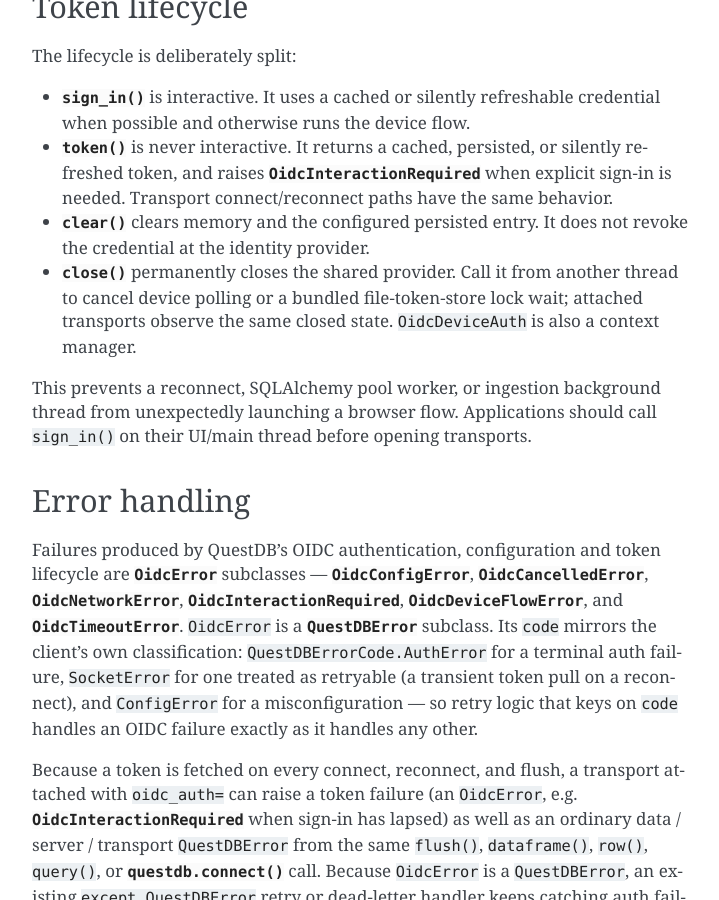
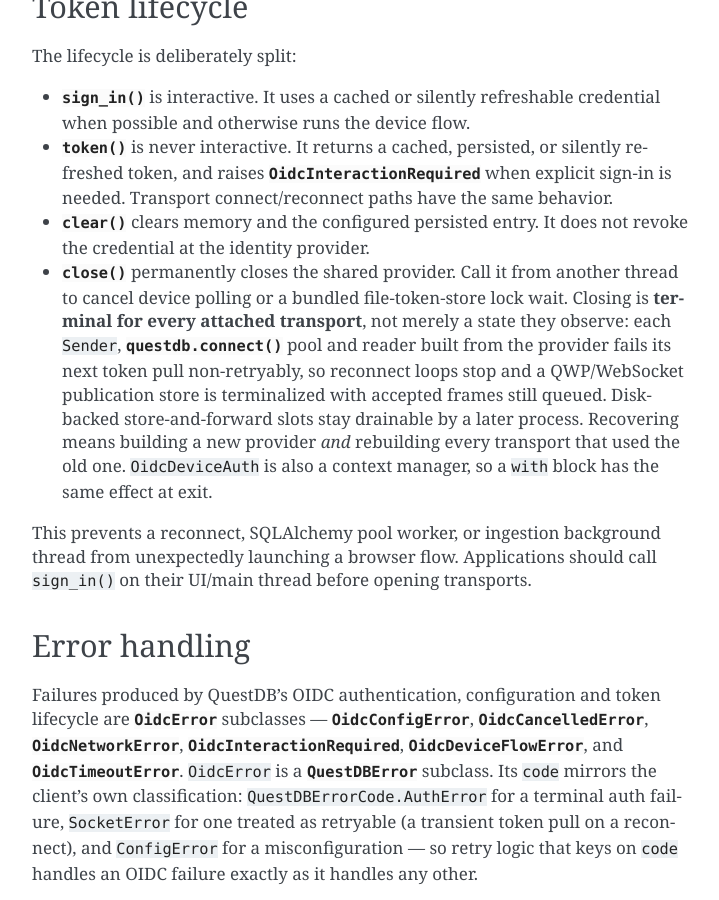
Before and after one commit to questdb/py-questdb-client, a Sphinx documentation site: the page built from docs/auth.rst, in a window 1280 px wide and 900 px high, scrolled down 965 px. Shown: the whole window, without its empty margins (388-1107 px from the left). Built offline with Sphinx 7.4.7, drawn with Linux system fonts in a browser that asks for light colours.

Commit message:
docs(oidc): state what close() does to attached transports
`close()` is irreversible and takes every attached transport with it, but
both places a Python user meets it said only that attached transports
"observe the same closed state" -- which reads as a state they see rather
than a terminal one. The full consequence was written down only on
`sign_in()`, where the Ctrl-C path reaches it, so a reader who called
`close()` directly never saw it.

Closing is monotonic, so each `Sender`, `questdb.connect` pool and reader
built from the provider fails its next token pull non-retryably: reconnect
loops stop, a QWP/WebSocket publication store is terminalized with accepted
frames still queued, and no replacement provider can be attached to an
existing handle. Disk-backed store-and-forward slots stay drainable by a
later process. Recovery means building a new provider and rebuilding every
transport that used it.

Matches the wording now carried by `questdb_oidc_auth_close` and
`device_auth::close()`. `clear()` -- the recoverable operation -- already
warned that it affects every attached sender, reader and pool; the
irreversible one did not.

Co-Authored-By: Claude Opus 5 (1M context) <noreply@anthropic.com>
Claude-Session: https://claude.ai/code/session_01HEuJN1SNdRG7QX4HD19BDp

```diff
--- a/docs/auth.rst
+++ b/docs/auth.rst
@@ -61,8 +61,15 @@ The lifecycle is deliberately split:
   persisted entry. It does not revoke the credential at the identity provider.
 * :meth:`~questdb.auth.OidcDeviceAuth.close` permanently closes the shared
   provider. Call it from another thread to cancel device polling or a bundled
-  file-token-store lock wait; attached transports observe the same closed
-  state. ``OidcDeviceAuth`` is also a context manager.
+  file-token-store lock wait. Closing is **terminal for every attached
+  transport**, not merely a state they observe: each ``Sender``,
+  :func:`questdb.connect` pool and reader built from the provider fails its
+  next token pull non-retryably, so reconnect loops stop and a QWP/WebSocket
+  publication store is terminalized with accepted frames still queued.
+  Disk-backed store-and-forward slots stay drainable by a later process.
+  Recovering means building a new provider *and* rebuilding every transport
+  that used the old one. ``OidcDeviceAuth`` is also a context manager, so a
+  ``with`` block has the same effect at exit.
 
 This prevents a reconnect, SQLAlchemy pool worker, or ingestion background
 thread from unexpectedly launching a browser flow. Applications should call
```
Also changed, not shown: 1 other file.
